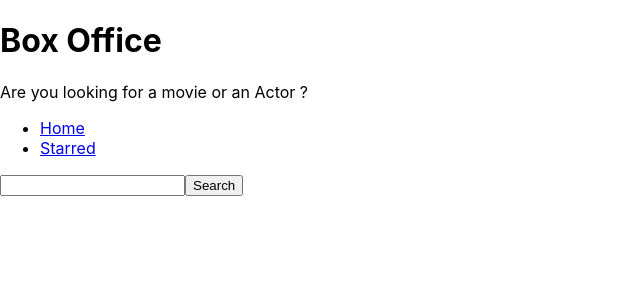
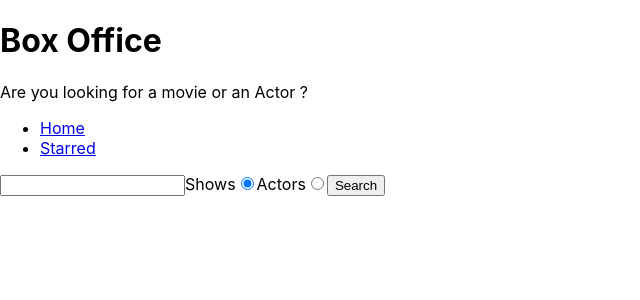
Before and after one commit to ayushshreyakar/box-office, a React (Create React App) app: page / in a window 1280 px wide. Shown: the top 300 px of the page, without its empty margins (0-640 px from the left). Built offline with nearby package versions, Linux system fonts and the light colour scheme.

Commit message:
added search for actors

```diff
--- a/src/api/tvmaze.js
+++ b/src/api/tvmaze.js
@@ -8,3 +8,4 @@
 };
 
 export const searchForShows = query => apiGet(`/search/shows?q=${query}`);
+export const searchForPeople = query => apiGet(`/search/people?q=${query}`);
--- a/src/pages/Home.jsx
+++ b/src/pages/Home.jsx
@@ -1,51 +1,89 @@
-import { useState } from 'react';
-import { searchForShows } from '../api/tvmaze';
+import {useState} from "react"
+import { searchForShows, searchForPeople } from "../api/tvmaze";
 
 const Home = () => {
-  const [searchStr, setSearchStr] = useState('');
+    const [searchStr, setSearchStr] = useState("");
     const [apiData, setApiData] = useState(null);
     const [apiDataError, setApiDataError] = useState(null);
+    const [searchOption, setSearchOption] = useState('shows');
 
-  const onSearchInputChange = ev => {
+    const onSearchInputChange = (ev) => {
         setSearchStr(ev.target.value);
     };
 
-  const onSearch = async ev => {
+    const onRadioChange = ev => {
+      setSearchOption(ev.target.value)
+    };
+
+
+    const onSearch = async (ev) => {
         ev.preventDefault();
 
-    try {
+        try{
             setApiDataError(null);
 
+            if(searchOption === 'shows'){
               const result = await searchForShows(searchStr);
               setApiData(result);
-    } catch (error) {
+            } else {
+              const result = await searchForPeople(searchStr);
+              setApiData(result);
+            }
+
+
+        }
+        catch(error) {
             setApiDataError(error);
         }
+
     };
 
     const renderApiData = () => {
-    if (apiDataError) {
+      if(apiDataError) {
         return <div>Error Occured: {apiDataError.message}</div>;
       }
 
+
+
         if (apiData) {
-      return apiData.map(data => (
+       return apiData[0].show ?  apiData.map((data) => (
             <div key={data.show.id}>{data.show.name}</div>
+        )) : apiData.map((data) => (
+          <div key={data.person.id}>{data.person.name}</div>
       ));
     }
 
     return null;
-  };
+
+    }
 
     return (
        <div>
         <form onSubmit={onSearch}>
         <input type="text" value={searchStr} onChange={onSearchInputChange} />
+        <label>
+        Shows
+        <input
+        type="radio"
+        name="search-option"
+        value="shows"
+        checked={searchOption === 'shows'}
+        onChange={onRadioChange}
+        />
+      </label>
+
+      <label>
+        Actors
+        <input type="radio" name="search-option" value="actors" checked={searchOption === 'actors'} onChange={onRadioChange} />
+      </label>
         <button type="submit">Search</button>
         </form>
-      <div>{renderApiData()}</div>
+        <div>
+            {renderApiData()}
+
+        </div>
     </div>
     );
-};
+}
 
-export default Home;
+export default Home
```
Lines whose indentation alone changed are shown as unchanged.
